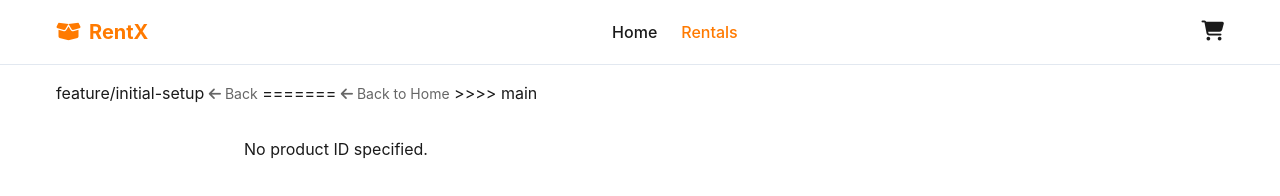
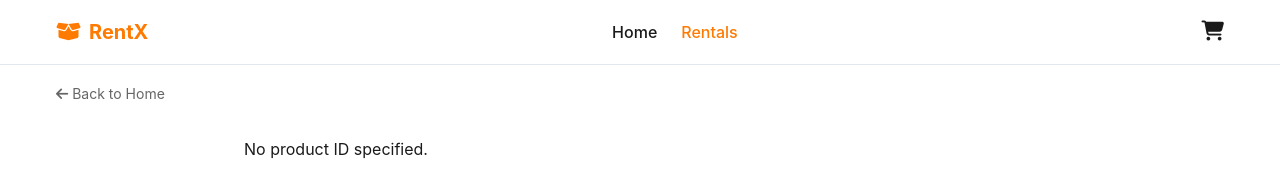
Before and after one commit to kavy2007/Rental-Managment-System, a plain HTML site: page frontend/pages/customer/detail.html in a window 1280 px wide. Drawn offline with Linux system fonts and the light colour scheme.

Commit message:
fix: Resolve git merge conflict marker in detail.html

```diff
--- a/frontend/pages/customer/detail.html
+++ b/frontend/pages/customer/detail.html
@@ -79,11 +79,7 @@
     <!-- Main Content -->
     <main class="container">
         <div class="mt-4">
-feature/initial-setup
-            <a href="javascript:history.back()" class="text-muted text-sm"><i class="fa-solid fa-arrow-left"></i> Back</a>
-=======
             <a href="home.html" class="text-muted text-sm"><i class="fa-solid fa-arrow-left"></i> Back to Home</a>
->>>> main
         </div>
 
         <div class="detail-grid" id="product-detail">
```
